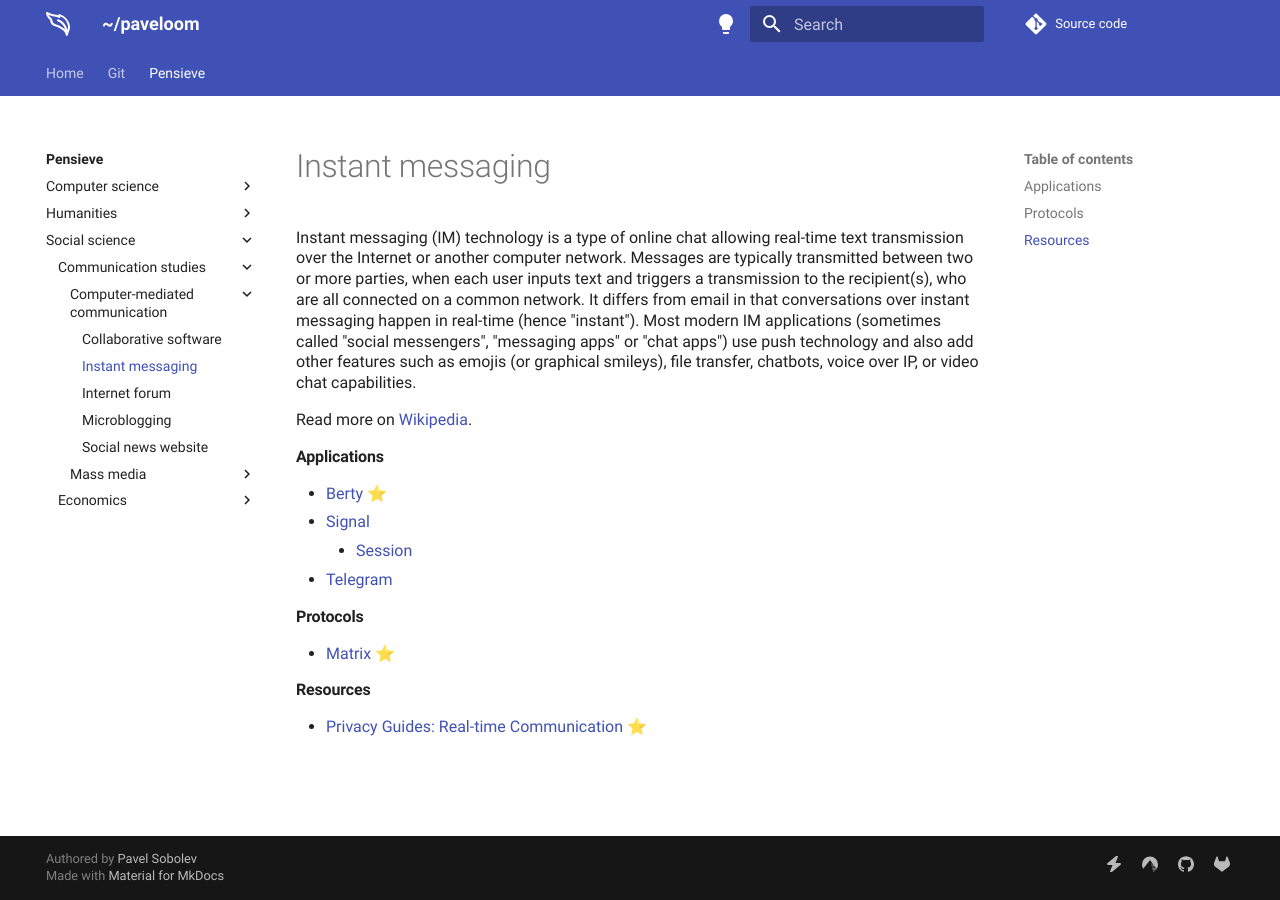
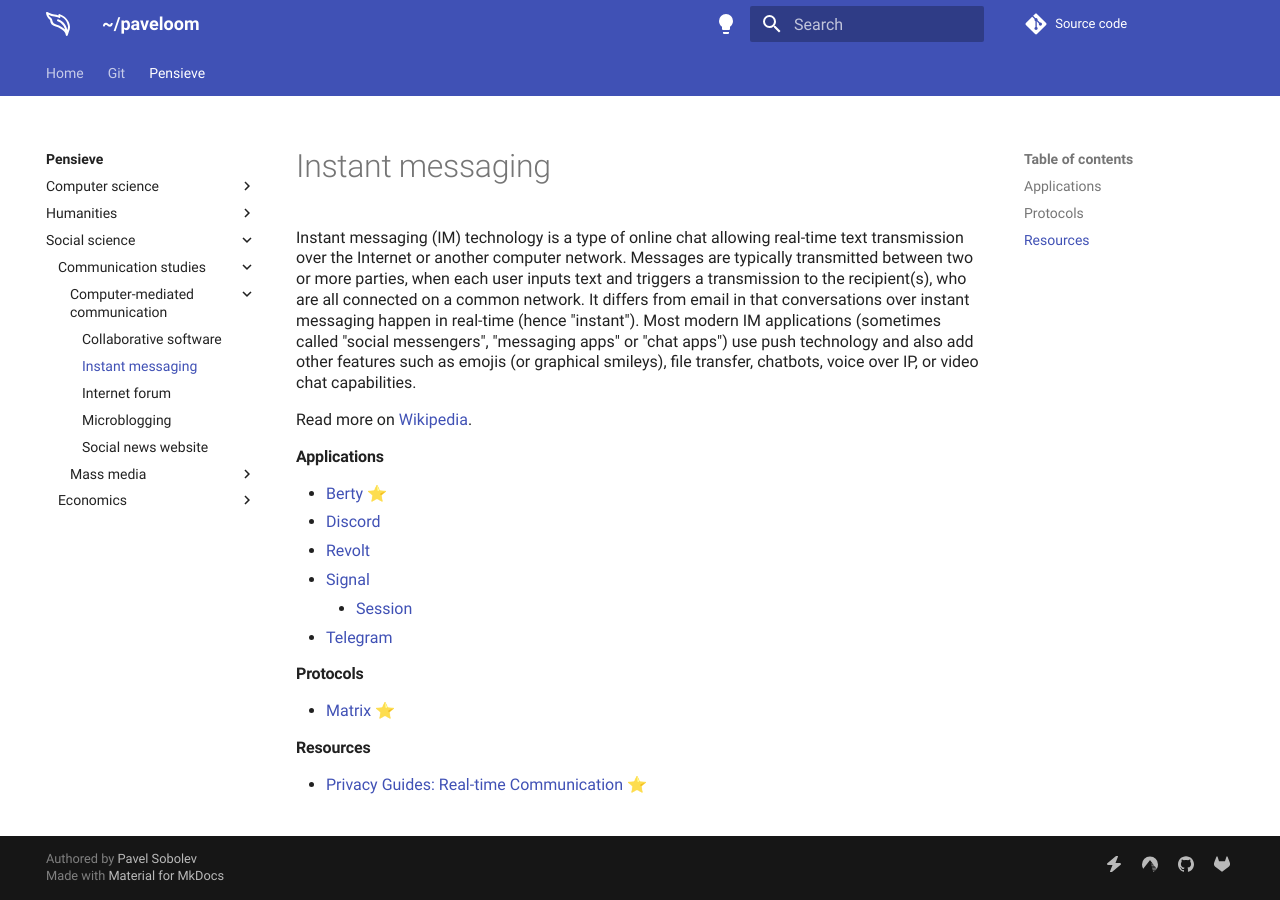
Before and after one commit to paveloom/paveloom.dev, an MkDocs documentation site: the page built from content/pensieve/instant-messaging.md, in a window 1280 px wide. Built offline with MkDocs 1.6.1 and Material for MkDocs 9.7.7, drawn with Linux system fonts in a browser that asks for light colours; comment, search, counter and statistics services are not loaded.

Commit message:
Pensieve: update the Instant messaging page.

```diff
--- a/content/pensieve/instant-messaging.md
+++ b/content/pensieve/instant-messaging.md
@@ -6,6 +6,8 @@
 
 #### Applications
 - [Berty](https://berty.tech) ⭐
+- [Discord](https://en.wikipedia.org/wiki/Discord)
+- [Revolt](https://revolt.chat)
 - [Signal](https://en.wikipedia.org/wiki/Signal_(software))
     - [Session](https://getsession.org)
 - [Telegram](https://en.wikipedia.org/wiki/Telegram_(software))
```
